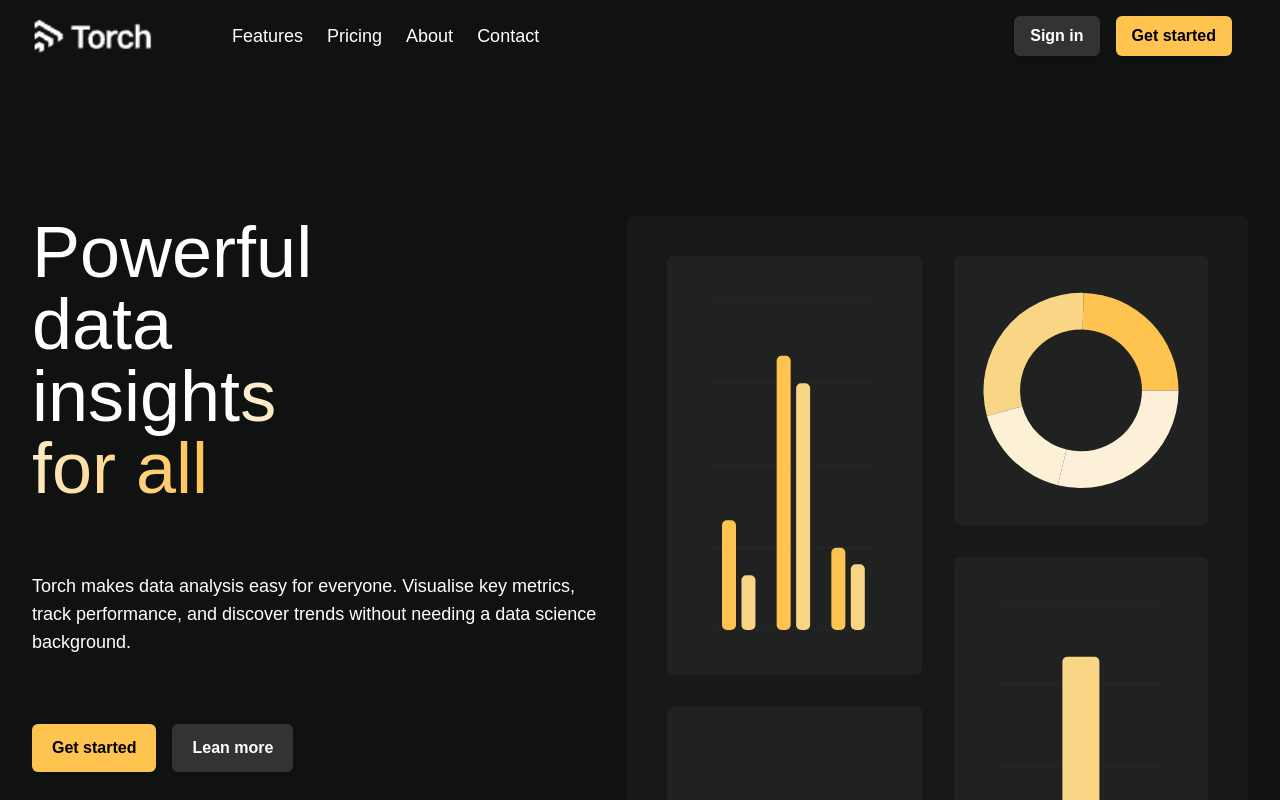
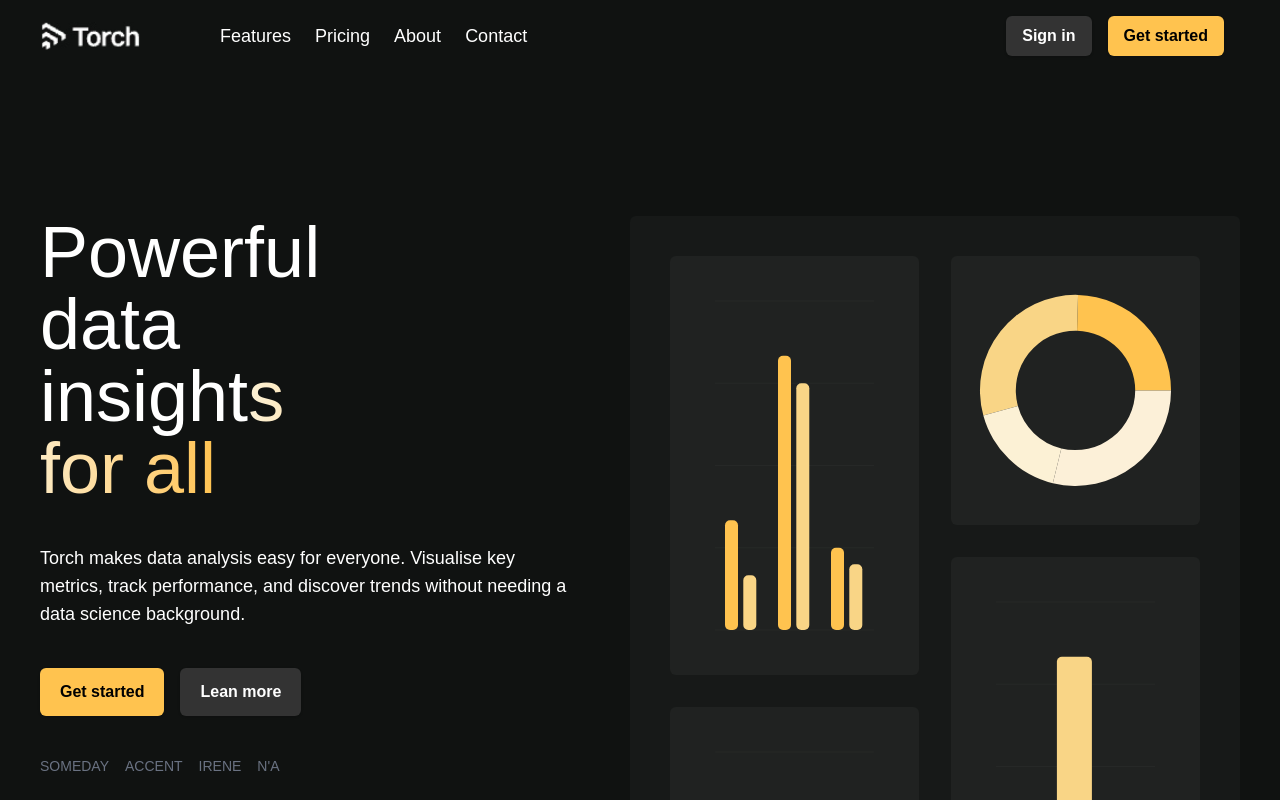
Before and after one commit to dalvine/test-torch, a Next.js app: page / in a window 1280 px wide. Shown: the top 800 px of the page. Built offline with nearby package versions, Linux system fonts and the light colour scheme.

Commit message:
fix: styles

```diff
--- a/components/BarChart.tsx
+++ b/components/BarChart.tsx
@@ -19,7 +19,7 @@ interface BarChartProps<T extends DataRecord[]> {
     data: T;
     dataKeys: Array<DataKeys<T>>;
     fillingType?: 'cell' | 'section';
-    showedLabel: boolean;
+    showedLabel?: boolean;
 }
 
 const BarChartCustom = <T extends DataRecord[]>({
@@ -33,6 +33,7 @@ const BarChartCustom = <T extends DataRecord[]>({
     const barCategoryGap = useMemo(() => {
         switch (breakpoint) {
             case '2xl':
+                return 12;
             case 'xl':
             case 'lg':
             case 'md':
@@ -40,7 +41,7 @@ const BarChartCustom = <T extends DataRecord[]>({
             case 'sm':
                 return 5;
             case 'xs':
-                return 2;
+                return 3;
         }
     }, [breakpoint]);
 
@@ -54,7 +55,7 @@ const BarChartCustom = <T extends DataRecord[]>({
             case 'sm':
                 return '7%';
             case 'xs':
-                return '4%';
+                return '2%';
         }
     }, [breakpoint]);
 
@@ -67,7 +68,7 @@ const BarChartCustom = <T extends DataRecord[]>({
             case 'sm':
                 return 10;
             case 'xs':
-                return 5;
+                return 2;
         }
     }, [breakpoint]);
 
@@ -77,11 +78,11 @@ const BarChartCustom = <T extends DataRecord[]>({
             case 'xl':
             case 'lg':
             case 'md':
-                return 24;
+                return 22;
             case 'sm':
-                return 18;
+                return 14;
             case 'xs':
-                return 12;
+                return 6;
         }
     }, [breakpoint]);
 
@@ -107,6 +108,7 @@ const BarChartCustom = <T extends DataRecord[]>({
                         tickMargin={tickMargin}
                         tickLine={false}
                         tick={{ fontSize: tickFontSize }}
+                        tickSize={10}
                     />
                 )}
 
--- a/components/Greeting.tsx
+++ b/components/Greeting.tsx
@@ -72,11 +72,11 @@ const Greeting: React.FC<MainSectionProps> = ({ className }) => {
     return (
         <section
             className={classNames(
-                'flex flex-col lg:flex-row space-y-6 lg:space-x-4  w-full',
+                'flex flex-col lg:flex-row gap-10 lg:gap-15  w-full',
                 className,
             )}
         >
-            <div className="sm:max-w-[80%] flex flex-col gap-12 md:gap-17 justify-start">
+            <div className="flex-1 sm:max-w-[80%] flex flex-col gap-8 md:gap-10 justify-start">
                 <GradientTitle
                     component="h1"
                     text="Powerful data insights for all"
@@ -108,7 +108,7 @@ const Greeting: React.FC<MainSectionProps> = ({ className }) => {
                 </div>
             </div>
 
-            <div className="min-h-80 sm:min-h-100 lg:h-150 xl:h-200 rounded-md  p-2 sm:p-5 lg:p-7 xl:p-10 bg-cardBackground grid grid-cols-4 grid-rows-5 in-grid-gap w-full">
+            <div className=" flex-1 min-h-80 sm:min-h-100 lg:h-150 xl:h-200 rounded-md  p-2 sm:p-5 lg:p-7 xl:p-10 bg-cardBackground grid grid-cols-4 grid-rows-5 in-grid-gap w-full">
                 <div className="bg-[#202221] row-span-3 col-span-2 rounded-md w-full h-f">
                     <BarChartCustom
                         data={mockDoubleBars}
--- a/components/Header.tsx
+++ b/components/Header.tsx
@@ -16,8 +16,8 @@ const Header: React.FC = () => {
 
     return (
         <header className="text-white py-4 flex justify-between items-center space-x-4 w-full z-50">
-            <div className="flex items-center  sm:space-x-8 lg:space-x-20">
-                <div className="flex items-center">
+            <div className="flex items-center  sm:space-x-7 lg:space-x-20">
+                <div className="flex items-center w-25">
                     <Image
                         src="/logo.png"
                         alt="Torch Logo"
--- a/src/pages/_document.tsx
+++ b/src/pages/_document.tsx
@@ -5,7 +5,7 @@ export default function Document() {
     return (
         <Html lang="en">
             <Head />
-            <body className={'antialiased font-inter'}>
+            <body className={'antialiased font-inter px-5 md:px-10 2xl:px-60'}>
                 <Main />
                 <NextScript />
             </body>
--- a/src/styles/globals.css
+++ b/src/styles/globals.css
@@ -26,10 +26,13 @@
     --cartesian-grid: #262827;
 }
 
+html {
+    background-color: black;
+}
+
 body {
-    max-width: 1440px;
+    max-width: 2560px;
     margin: 0 auto;
-    padding: 0 2rem;
     background: var(--color-background);
     color: var(--color-foreground);
     font-family: Arial, Helvetica, sans-serif;
```
